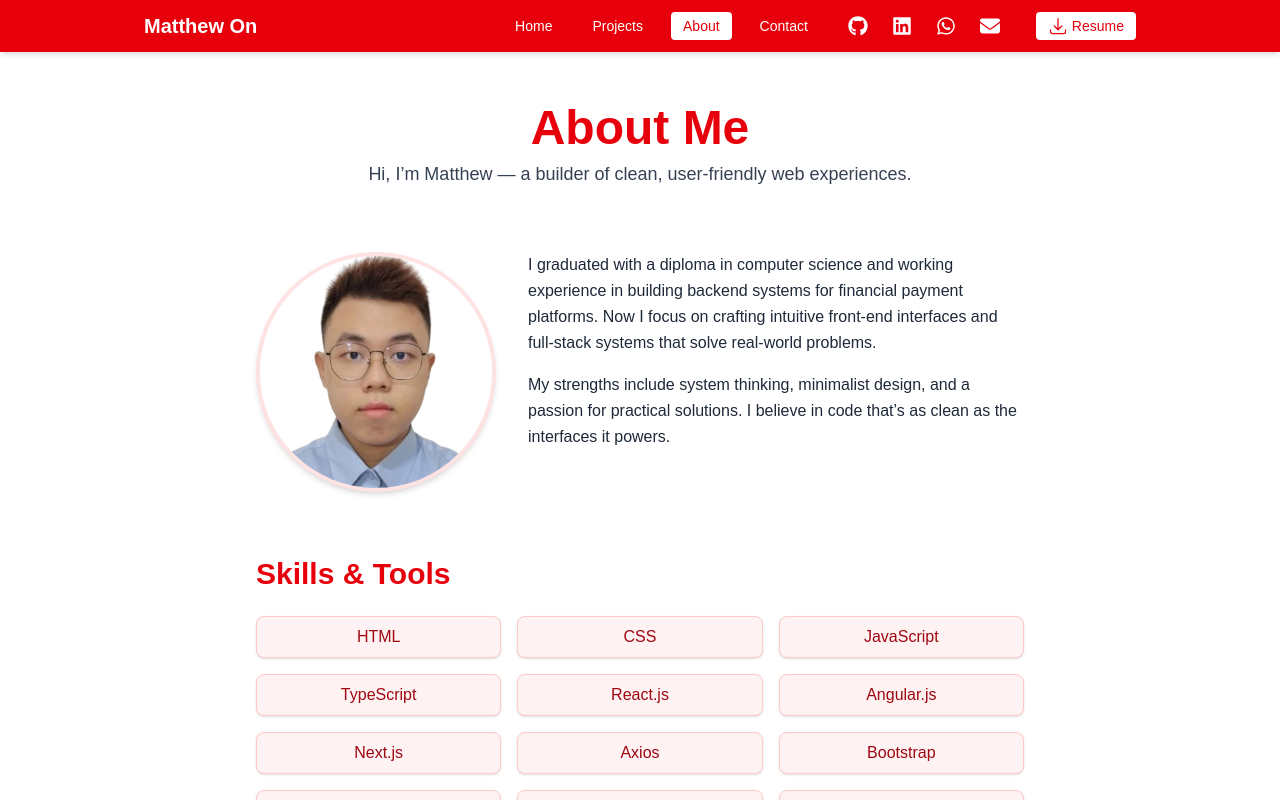
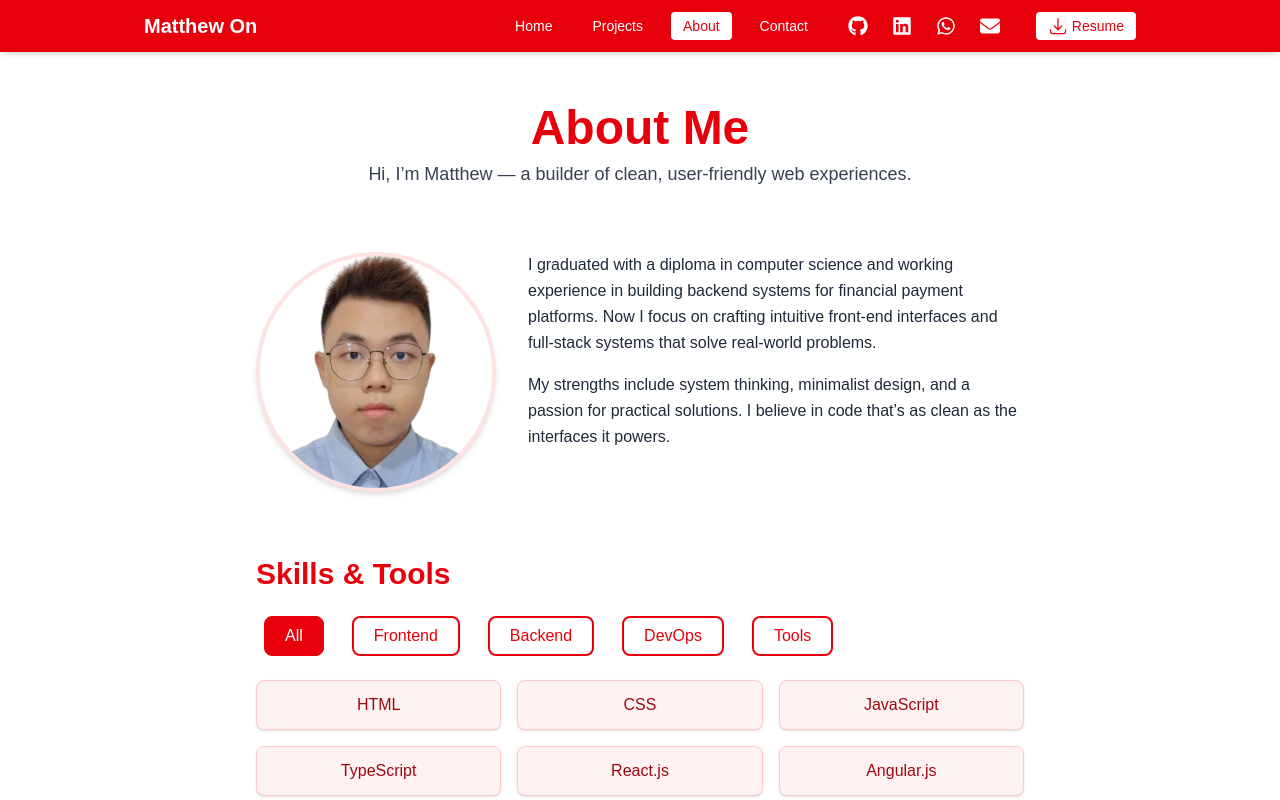
Before and after one commit to matthewOn2003/matthew-portfolio, a Next.js app: page /about in a window 1280 px wide. Shown: the top 800 px of the page. Built offline with nearby package versions, Linux system fonts and the light colour scheme.

Commit message:
update projects link and update some UI/UX

```diff
--- a/src/app/about/page.tsx
+++ b/src/app/about/page.tsx
@@ -1,11 +1,46 @@
-// src/app/about/page.tsx
+'use client';
 
+import { useState } from 'react';
 import Image from 'next/image';
 
 const skills = [
-  'HTML', 'CSS', 'JavaScript', 'TypeScript', 'React.js', 'Angular.js', 'Next.js', 'Axios', 'Bootstrap', 'TailwindCSS', 'Redux', 'npm',
-  'Java', 'Spring Boot', 'Spring', 'Node.js', 'SQL', 'JUnit5', 'Mockito', 'Oracle', 'Kafka', 'Docker', 'Kubernetes', 'OpenShift',
-  'Git', 'Maven', 'Postman', 'Jenkins', 'REST APIs'
+  // Frontend
+  { key: 'html', name: 'HTML', category: 'Frontend' },
+  { key: 'css', name: 'CSS', category: 'Frontend' },
+  { key: 'javascript', name: 'JavaScript', category: 'Frontend' },
+  { key: 'typescript', name: 'TypeScript', category: 'Frontend' },
+  { key: 'react-js', name: 'React.js', category: 'Frontend' },
+  { key: 'angular-js', name: 'Angular.js', category: 'Frontend' },
+  { key: 'vue-js', name: 'Vue.js', category: 'Frontend' },
+  { key: 'next-js', name: 'Next.js', category: 'Frontend' },
+  { key: 'bootstrap', name: 'Bootstrap', category: 'Frontend' },
+  { key: 'tailwindcss', name: 'TailwindCSS', category: 'Frontend' },
+  { key: 'redux', name: 'Redux', category: 'Frontend' },
+  { key: 'axios', name: 'Axios', category: 'Frontend' },
+
+  // Backend
+  { key: 'java', name: 'Java', category: 'Backend' },
+  { key: 'spring-boot', name: 'Spring Boot', category: 'Backend' },
+  { key: 'spring', name: 'Spring', category: 'Backend' },
+  { key: 'node-js', name: 'Node.js', category: 'Backend' },
+  { key: 'sql', name: 'SQL', category: 'Backend' },
+  { key: 'oracle', name: 'Oracle', category: 'Backend' },
+  { key: 'kafka', name: 'Kafka', category: 'Backend' },
+  { key: 'rest-apis', name: 'REST APIs', category: 'Backend' },
+
+  // DevOps
+  { key: 'docker', name: 'Docker', category: 'DevOps' },
+  { key: 'kubernetes', name: 'Kubernetes', category: 'DevOps' },
+  { key: 'openshift', name: 'OpenShift', category: 'DevOps' },
+  { key: 'jenkins', name: 'Jenkins', category: 'DevOps' },
+
+  // Tools
+  { key: 'git', name: 'Git', category: 'Tools' },
+  { key: 'maven', name: 'Maven', category: 'Tools' },
+  { key: 'npm', name: 'npm', category: 'Tools' },
+  { key: 'postman', name: 'Postman', category: 'Tools' },
+  { key: 'junit5', name: 'JUnit5', category: 'Tools' },
+  { key: 'mockito', name: 'Mockito', category: 'Tools' }
 ];
 
 const experience = [
@@ -29,7 +64,16 @@ const experience = [
   },
 ];
 
+const categories = ['All', 'Frontend', 'Backend', 'DevOps', 'Tools'];
+
 export default function AboutPage() {
+  const [selectedCategory, setSelectedCategory] = useState('All');
+
+  const filteredSkills =
+    selectedCategory === 'All'
+      ? skills
+      : skills.filter((skill) => skill.category === selectedCategory);
+
   return (
     <div className="min-h-screen bg-white text-gray-900 px-6 py-16">
       <section className="max-w-3xl mx-auto space-y-16">
@@ -70,13 +114,32 @@ export default function AboutPage() {
         {/* Skills */}
         <section>
           <h2 className="text-3xl font-semibold mb-6 text-red-600">Skills & Tools</h2>
+
+          {/* Tabs */}
+          <div className="flex flex-wrap gap-3 mb-6">
+            {categories.map((cat) => (
+              <button
+                key={cat}
+                onClick={() => setSelectedCategory(cat)}
+                className={`px-5 py-1.5 mx-2 rounded-lg cursor-pointer text-md font-medium border transition
+                  ${selectedCategory === cat
+                    ? 'bg-red-600 text-white border-red-600'
+                    : 'bg-white text-red-600 border-2 border-red-600 hover:bg-red-100'
+                  }`}
+              >
+                {cat}
+              </button>
+            ))}
+          </div>
+
+          {/* Skill List */}
           <ul className="grid grid-cols-2 sm:grid-cols-3 gap-4">
-            {skills.map((skill) => (
+            {filteredSkills.map((skill) => (
               <li
-                key={skill}
-                className="px-4 py-2 bg-red-50 text-red-800 rounded-lg shadow-sm text-center font-medium border border-red-200"
+                key={skill.key}
+                className="px-4 py-3 bg-red-50 text-red-800 rounded-lg shadow-sm text-center font-medium border border-red-200 cursor-pointer transition duration-200 hover:-translate-y-1 hover:shadow-md"
               >
-                {skill}
+                {skill.name}
               </li>
             ))}
           </ul>
--- a/src/app/page.tsx
+++ b/src/app/page.tsx
@@ -1,6 +1,30 @@
 // src/app/page.tsx
 import Link from 'next/link';
 import Image from 'next/image';
+
+
+const isExternal = (url: string) => url.startsWith('http');
+
+
+const projects = [
+  {
+    title: 'Store Hub',
+    description: 'A full-stack e-commerce platform inspired by Shopee, where customers can shop and vendors can manage their own stores.',
+    path: 'https://store-hub-app.vercel.app/',
+  },
+  {
+    title: 'Cinema Website',
+    description: 'A mock GSC-like cinema website for booking a movie tickets and food. Browsing now showing movies, schedules, and ticket information.',
+    path: 'https://github.com/matthewOn2003/My-Projects/tree/main/Projects/Project_Cinema%20Website',
+  },
+  {
+    title: 'HR Management Program',
+    description: 'A Java-based HR program allowing both admin and employees to log in and perform HR-related tasks in a simulated environment.',
+    path: 'https://github.com/matthewOn2003/hrms-program',
+  }
+];
+
+
 
 export default function HomePage() {
   return (
@@ -13,32 +37,51 @@ export default function HomePage() {
         <p className="mt-4 text-lg max-w-2xl">
           A software engineer turning backend experience into clean, modern frontend apps—especially for SaaS and e‑commerce.
         </p>
-        <Link
-          href="/projects"
-          className="mt-8 inline-block px-6 py-3 bg-red-600 text-white font-semibold rounded-lg shadow-md hover:bg-red-700 transition"
-        >
-          View My Work
-        </Link>
+
       </section>
 
       <main className="py-16 px-6 max-w-5xl mx-auto space-y-20">
         {/* Featured Projects */}
         <section>
-          <h2 className="text-3xl font-bold mb-8 text-center">Featured Projects</h2>
+          <h2 className="text-3xl font-bold mb-8 text-center text-red-600">Featured Projects</h2>
           <div className="grid gap-8 sm:grid-cols-2 lg:grid-cols-3">
-            {['A', 'B', 'C'].map((name) => (
-              <div
-                key={name}
-                className="bg-white border border-red-200 p-6 rounded-2xl shadow-sm hover:shadow-md transition"
-              >
-                <div className="h-40 bg-gray-100 rounded-md mb-4" />
-                <h3 className="text-xl font-semibold mb-2">Project {name}</h3>
-                <p className="text-gray-600">
-                  A brief description of Project {name} goes here.
-                </p>
-              </div>
-            ))}
+            {projects.map(({ title, description, path }) => {
+              const content = (
+                <div className="bg-white border border-red-200 p-6 rounded-2xl shadow-sm hover:shadow-md transition h-full">
+                  {/* <div className="h-40 bg-gray-100 rounded-md mb-4" /> */}
+                  <h3 className="text-xl font-semibold mb-2 text-red-700">{title}</h3>
+                  <p className="text-gray-700">{description}</p>
+                </div>
+              );
+
+              return isExternal(path) ? (
+                <a
+                  key={title}
+                  href={path}
+                  target="_blank"
+                  rel="noopener noreferrer"
+                  className="block hover:no-underline"
+                >
+                  {content}
+                </a>
+              ) : (
+                <Link key={title} href={path} className="block hover:no-underline">
+                  {content}
+                </Link>
+              );
+            })}
+
           </div>
+          <div className='text-center'>
+            <Link
+              href="/projects"
+              className="mt-8 inline-block px-6 py-3 bg-red-600 text-white font-semibold rounded-lg shadow-md hover:bg-red-700 transition"
+            >
+              View More &gt; &gt;
+            </Link>
+
+          </div>
+
         </section>
 
         {/* About Preview */}
--- a/src/app/projects/page.tsx
+++ b/src/app/projects/page.tsx
@@ -4,31 +4,42 @@ import Link from 'next/link';
 
 const projects = [
   {
-    title: 'Mini CRM',
-    description: 'A lightweight customer relationship management tool for small teams.',
-    path: '/projects/mini-crm',
-  },
-  {
-    title: 'Inventory Tracker',
-    description: 'An ERP-inspired system to track stock, purchases, and sales.',
-    path: '/projects/inventory-tracker',
-  },
-  {
-    title: 'Store Hub (Multi-store Admin)',
-    description: 'Centralized dashboard for managing multiple e-commerce stores.',
+    title: 'Store Hub',
+    description: 'A full-stack e-commerce platform inspired by Shopee, where customers can shop and vendors can manage their own stores.',
     path: 'https://store-hub-app.vercel.app/',
   },
   {
-    title: 'Course Marketplace',
-    description: 'Platform for browsing, purchasing, and consuming online courses.',
-    path: '/projects/course-marketplace',
+    title: 'Cinema Website',
+    description: 'A mock GSC-like cinema website for booking a movie tickets and food. Browsing now showing movies, schedules, and ticket information.',
+    path: 'https://github.com/matthewOn2003/My-Projects/tree/main/Projects/Project_Cinema%20Website',
   },
   {
-    title: 'Portfolio Builder',
-    description: 'Customizable template system for freelancer websites.',
-    path: '/projects/portfolio-builder',
+    title: 'House Rental Program',
+    description: 'A simple Java + MySQL CRUD program simulating a flat rental system with basic tenant and unit management.',
+    path: 'https://github.com/matthewOn2003/My-Projects/tree/main/Projects/Project_House%20Rental%20System',
   },
+  {
+    title: 'HR Management Program',
+    description: 'A Java-based HR program allowing both admin and employees to log in and perform HR-related tasks in a simulated environment.',
+    path: 'https://github.com/matthewOn2003/hrms-program',
+  },
+  {
+    title: 'Hotel Booking App',
+    description: 'An Android app built with teammates to simulate a hotel booking experience with hotel listing and room reservation features.',
+    path: '/projects/hotel-booking-app',
+  },
+  {
+    title: 'Hotel Booking Program',
+    description: 'A C++ version of the hotel booking system, featuring simple console interaction for room booking and status tracking.',
+    path: '/projects/hotel-booking-cpp-program',
+  },
+  {
+    title: 'Shop Lite',
+    description: 'A minimal React + Tailwind e-commerce UI that displays a grid of products, mimicking a storefront homepage.',
+    path: 'https://shop-lite-alpha.vercel.app/',
+  }
 ];
+
 
 export default function ProjectsPage() {
   return (
@@ -45,6 +56,7 @@ export default function ProjectsPage() {
           <Link
             key={path}
             href={path}
+            target="_blank"
             className="block rounded-2xl bg-red-50 border border-red-200 p-6 shadow-sm transition hover:shadow-md hover:ring-1 hover:ring-red-500"
           >
             <h2 className="text-2xl font-semibold text-red-700 mb-2">{title}</h2>
```
